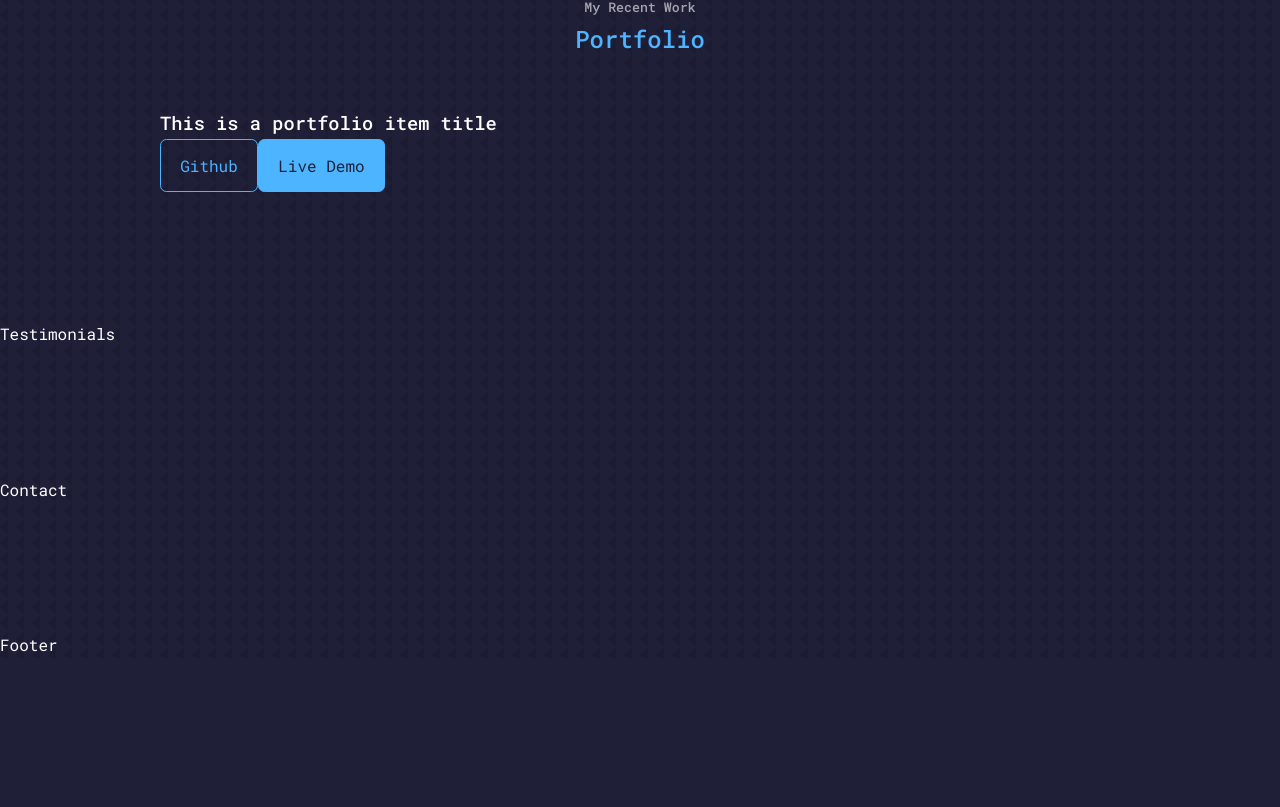
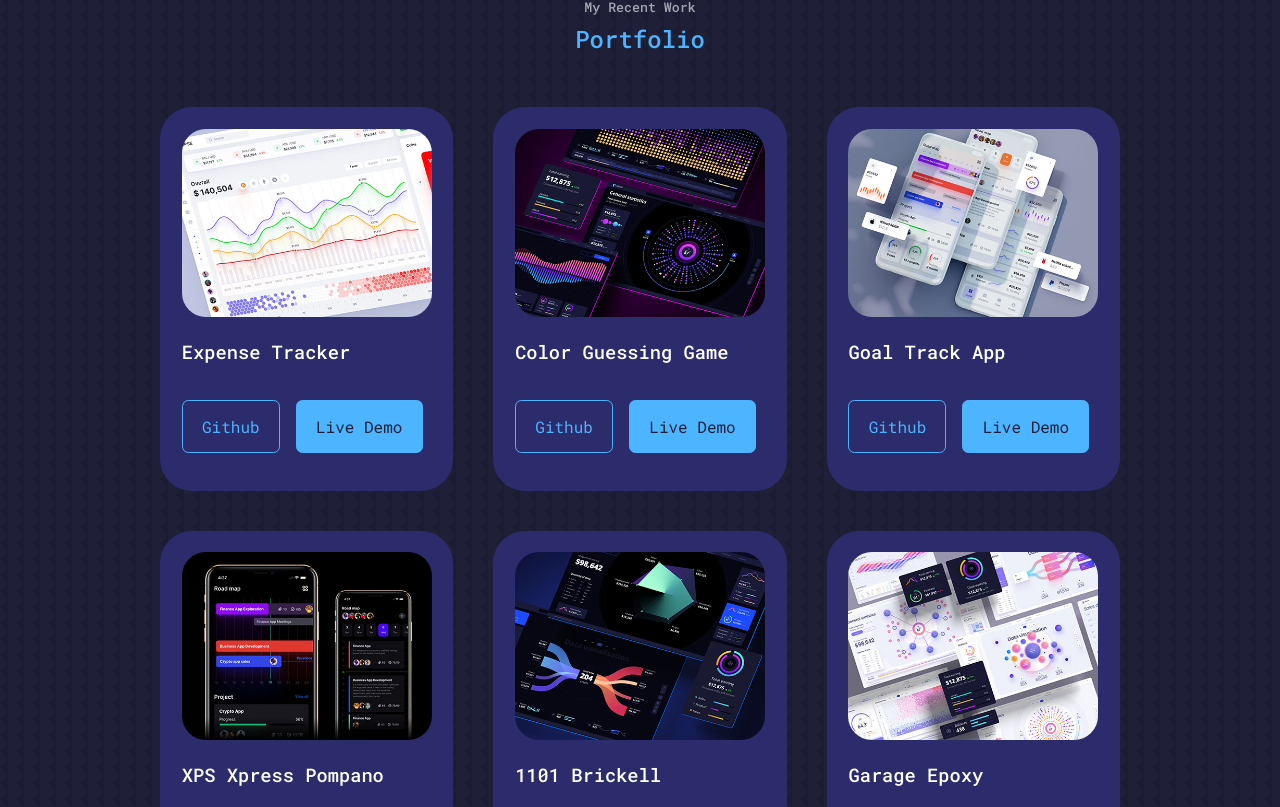
Before and after one commit to m100dev/WebPortfolio, a React (Create React App) app: page / in a window 1280 px wide. Shown: the part 3353-4160 px from the top of the page. Before the commit the page ends 4011 px from the top, so only its background shows below. Built offline with nearby package versions, Linux system fonts and the light colour scheme.

Commit message:
completed the portfolio section styling and content

```diff
--- a/src/components/portfolio/Portfolio.jsx
+++ b/src/components/portfolio/Portfolio.jsx
@@ -1,19 +1,79 @@
 import React from 'react'
-import './Portfolio'
+import './portfolio.css'
+import IMG1 from '../../assets/portfolio1.jpg';
+import IMG2 from '../../assets/portfolio2.jpg';
+import IMG3 from '../../assets/portfolio3.jpg';
+import IMG4 from '../../assets/portfolio4.jpg';
+import IMG5 from '../../assets/portfolio5.png';
+import IMG6 from '../../assets/portfolio6.jpg';
+
+const data = [
+  {
+    id: 1,
+    image: IMG1,
+    title: 'Expense Tracker',
+    github: 'https://github.com',
+    demo: 'https://s3.xyz.fake.com'
+  },
+  {
+    id: 2,
+    image: IMG2,
+    title: 'Color Guessing Game',
+    github: 'https://github.com',
+    demo: 'https://s3.xyz.fake.com'
+  },
+  {
+    id: 3,
+    image: IMG3,
+    title: 'Goal Track App',
+    github: 'https://github.com',
+    demo: 'https://s3.xyz.fake.com'
+  },
+  {
+    id: 4,
+    image: IMG4,
+    title: 'XPS Xpress Pompano',
+    github: 'https://github.com',
+    demo: 'https://s3.xyz.fake.com'
+  },
+  {
+    id: 5,
+    image: IMG5,
+    title: '1101 Brickell',
+    github: 'https://github.com',
+    demo: 'https://s3.xyz.fake.com'
+  },
+  {
+    id: 6,
+    image: IMG6,
+    title: 'Garage Epoxy',
+    github: 'https://github.com',
+    demo: 'https://s3.xyz.fake.com'
+  }
+]
 
 function Portfolio() {
   return (
     <section id='portfolio'>
       <h5>My Recent Work</h5>
       <h2>Portfolio</h2>
-
       <div className="container portfolio__container">
-        <article className='Portfolio__item'>
-          <div className="portfolio__item-image"></div>
-          <h3>This is a portfolio item title</h3>
-          <a href="https://github.com/m100dev" className='btn'>Github</a>
-          <a href="https://www.google.com" target='_blank' rel="noreferrer" className="btn btn-primary">Live Demo</a>
-        </article>
+        {
+          data.map(({id, image, title, github, demo}) => {
+            return (
+              <article key={id} className='portfolio__item'>
+                <div className="portfolio__item-image">
+                  <img src={image} alt="" />
+                </div>
+                <h3>{title}</h3>
+                <div className="portfolio__item-cta">
+                  <a href={github} target='_blank' rel="noreferrer" className='btn'>Github</a>
+                  <a href={demo} target='_blank' rel="noreferrer" className="btn btn-primary">Live Demo</a>
+                </div>
+              </article>
+            )
+          })
+        }
       </div>
     </section>
   )
--- a/src/components/portfolio/portfolio.css
+++ b/src/components/portfolio/portfolio.css
@@ -0,0 +1,52 @@
+.portfolio__container {
+    display: grid;
+    grid-template-columns: repeat(3, 1fr);
+    gap: 2.5rem;
+}
+
+.portfolio__item {
+    background-color: var(--color-bg-variant);
+    padding: 1.3rem;
+    border-radius: 2rem;
+    border: 1px solid transparent;
+    transition: var(--transition);
+}
+
+.portfolio__item:hover {
+    border-color: var(--color-primary-variant);
+    background: transparent;
+}
+
+.portfolio__item-image {
+    border-radius: 1.5rem;
+    overflow: hidden;
+}
+
+.portfolio__item h3 {
+    margin: 1.2rem 0 2rem;
+}
+
+.portfolio__item-cta {
+    display: flex;
+    gap: 1rem;
+    margin-bottom: 1rem;
+}
+
+/* ============================== MEDIA QUERIES (MEDIUM DEVICES) ============================== */
+
+@media screen and (max-width: 1024px) {
+    .portfolio__container {
+        grid-template-columns: 1fr 1fr;
+        gap: 1.2rem;
+    }
+}
+
+
+/* ============================== MEDIA QUERIES (SMALL DEVICES) ============================== */
+
+@media screen and (max-width: 600px) {
+    .portfolio__container {
+        grid-template-columns: 1fr;
+        gap: 1rem;
+    }
+}
```
